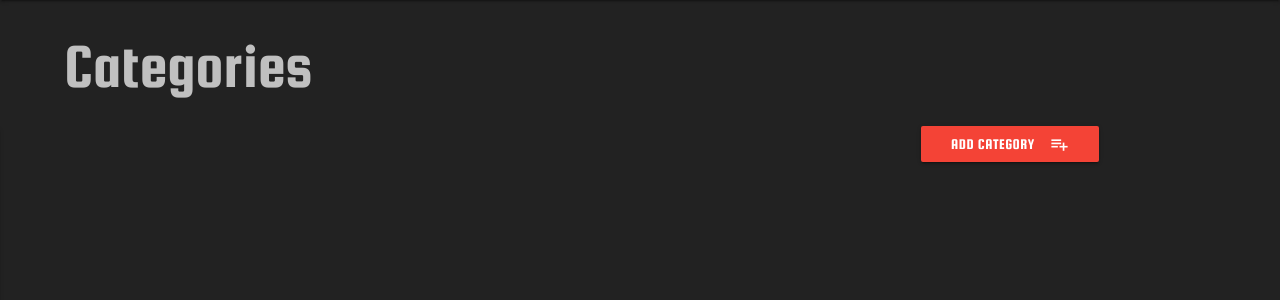
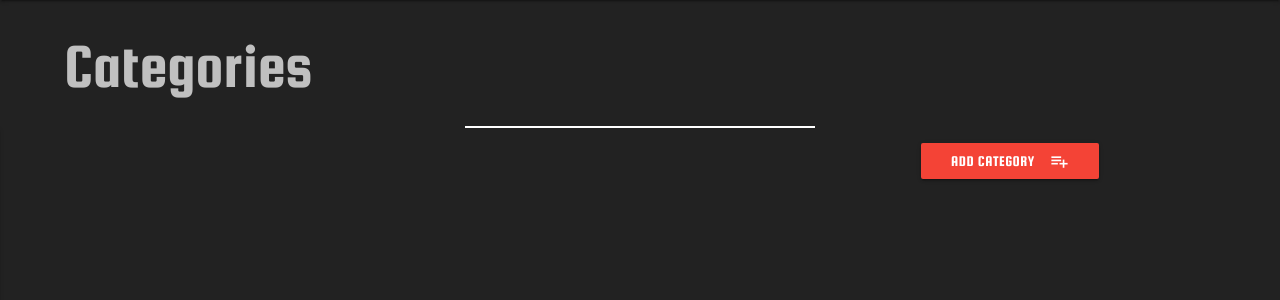
Before and after one commit to albeeralkhawri/Kitchen-Of-Iraq, a Flask app: page /get_categories in a window 1280 px wide. Shown: the part 64-364 px from the top of the page. Run offline with Flask 2, Linux system fonts and the light colour scheme; data that the repository does not hold is empty; parts of the project's set-up code (start-up, migrations or seed data) failed here and were passed over; some libraries are stand-ins or nearby versions.

Commit message:
add new style to category and change a color for h3

```diff
--- a/static/css/style.css
+++ b/static/css/style.css
@@ -82,7 +82,7 @@
      padding: 0 0.5em;
 }
 /*Font or Text color */
- h1,h4,h5,a{
+ h1,h4,h5,a,h3{
      color:silver
 }
 /*End Font or Text color*/
@@ -198,3 +198,12 @@
     margin-top: 15%
 }
 /*End Navbar*/
+
+/*For category*/
+.category-name{
+    border: 1px solid;
+    max-width: 350px;
+    margin-left: auto;
+    margin-right: auto
+}
+/*End category*/
```
